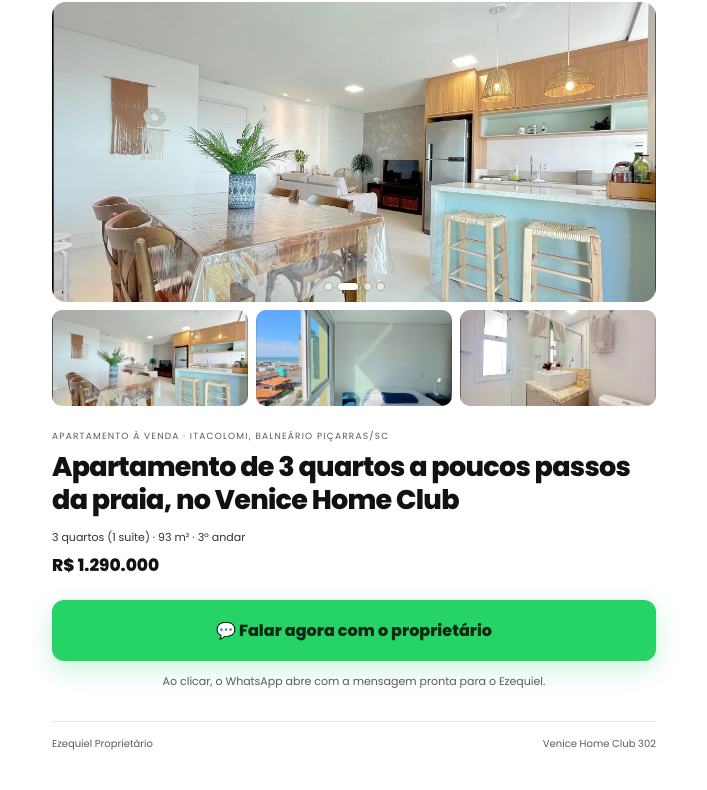
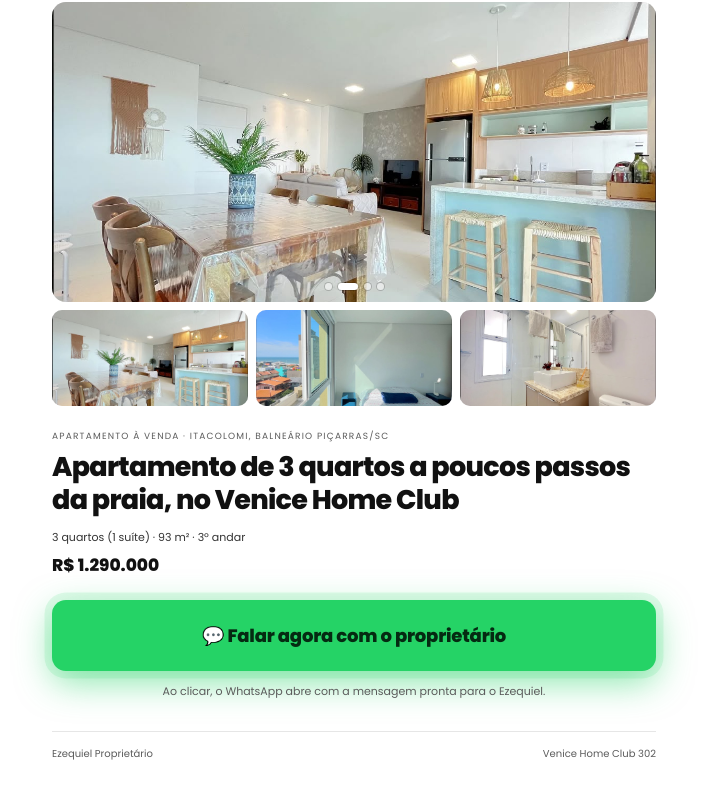
Before and after one commit to Trafseg/ezequiel-imoveis-2-venice-302, a plain HTML site: page index.html in a window 1280 px wide. Shown: the part 68-858 px from the top of the page, without its empty margins (286-993 px from the left). Drawn offline with Linux system fonts and the light colour scheme.

Commit message:
Atualização via Central Trafficfy

```diff
--- a/index.html
+++ b/index.html
@@ -24,12 +24,14 @@ body{margin:0;font-family:Poppins,Arial,sans-serif;color:var(--ink);background:#
 h1{font-size:27px;line-height:1.22;letter-spacing:-.7px;margin:0 0 12px;font-weight:800}
 .specs{font-size:11px;line-height:1.6;color:#333;margin:0 0 6px}
 .preco{font-size:17px;font-weight:800;margin:6px 0 22px}
-.btn{display:flex;align-items:center;justify-content:center;gap:10px;width:100%;margin-top:6px;padding:18px;border:0;border-radius:12px;background:var(--green);color:#072812;font:inherit;font-weight:800;font-size:16px;cursor:pointer;box-shadow:0 8px 24px rgba(37,211,102,.25);text-decoration:none}
-.btn:hover{background:#1fbb5c}
+.btn{display:flex;align-items:center;justify-content:center;gap:10px;width:100%;margin-top:6px;padding:22px 18px;border:0;border-radius:14px;background:var(--green);color:#052a12;font:inherit;font-weight:800;font-size:18px;letter-spacing:-.2px;cursor:pointer;box-shadow:0 10px 30px rgba(37,211,102,.45),0 0 0 4px rgba(37,211,102,.18);text-decoration:none;animation:pulso 2.2s ease-in-out infinite;transition:transform .2s ease,background .2s ease}
+.btn:hover{background:#1fbb5c;transform:translateY(-2px)}
+@keyframes pulso{0%,100%{box-shadow:0 10px 30px rgba(37,211,102,.45),0 0 0 4px rgba(37,211,102,.18)}50%{box-shadow:0 12px 38px rgba(37,211,102,.6),0 0 0 10px rgba(37,211,102,.08)}}
+@media(prefers-reduced-motion:reduce){.btn{animation:none}}
 .btn:focus-visible{outline:3px solid var(--ink);outline-offset:3px}
 .micro{font-size:11px;color:var(--muted);text-align:center;margin:12px 0 0;line-height:1.6}
 footer{margin-top:30px;border-top:1px solid var(--line);padding-top:14px;font-size:10px;color:var(--muted);display:flex;justify-content:space-between;gap:12px;flex-wrap:wrap}
-@media(max-width:560px){.wrap{padding:14px 16px 22px}h1{font-size:22px}.carrossel{height:230px}.thumbs img{height:74px}.preco{font-size:15px}.specs{font-size:10.5px}.tag{font-size:8.5px}}
+@media(max-width:560px){.wrap{padding:14px 16px 22px}h1{font-size:22px}.carrossel{height:230px}.thumbs img{height:74px}.btn{font-size:17px;padding:20px 14px}.preco{font-size:15px}.specs{font-size:10.5px}.tag{font-size:8.5px}}
 </style>
 <!-- Meta Pixel — Ezequiel Maia -->
 <script>
```
